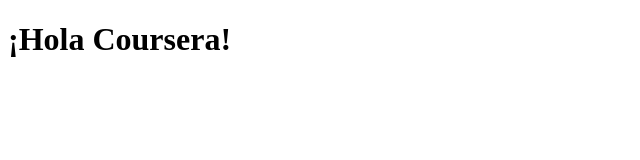
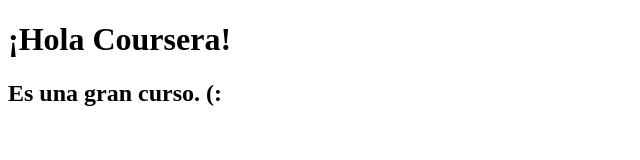
Before and after one commit to melissams/coursera-test, a plain HTML site: page site/index.html in a window 1280 px wide. Shown: the whole page, without its empty margins (0-640 px from the left). Drawn offline with Linux system fonts and the light colour scheme.

Commit message:
Agregé un poco de contenido.

```diff
--- a/site/index.html
+++ b/site/index.html
@@ -5,5 +5,6 @@
 </head>
 <body>
 <h1>¡Hola Coursera!</h1>
+<h2>Es una gran curso. (:</h2>
 </body>
 </html>
```
